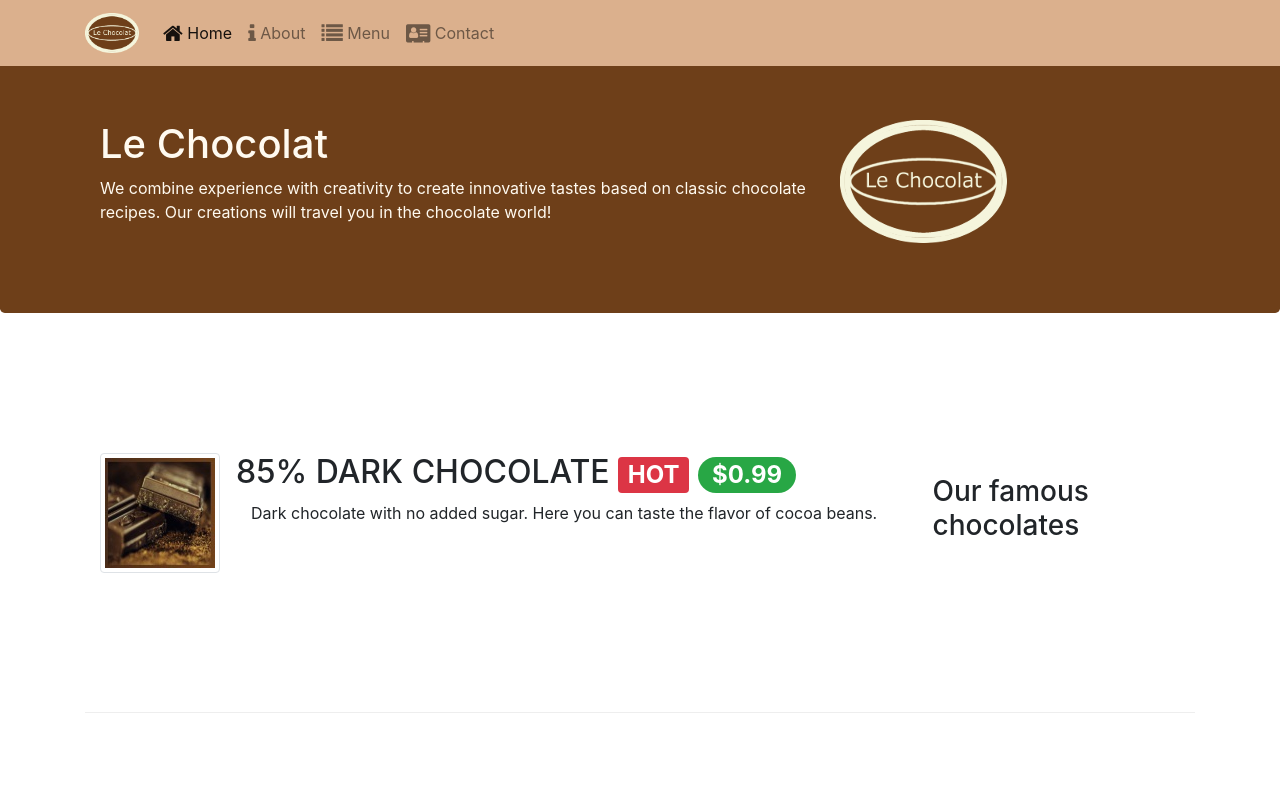
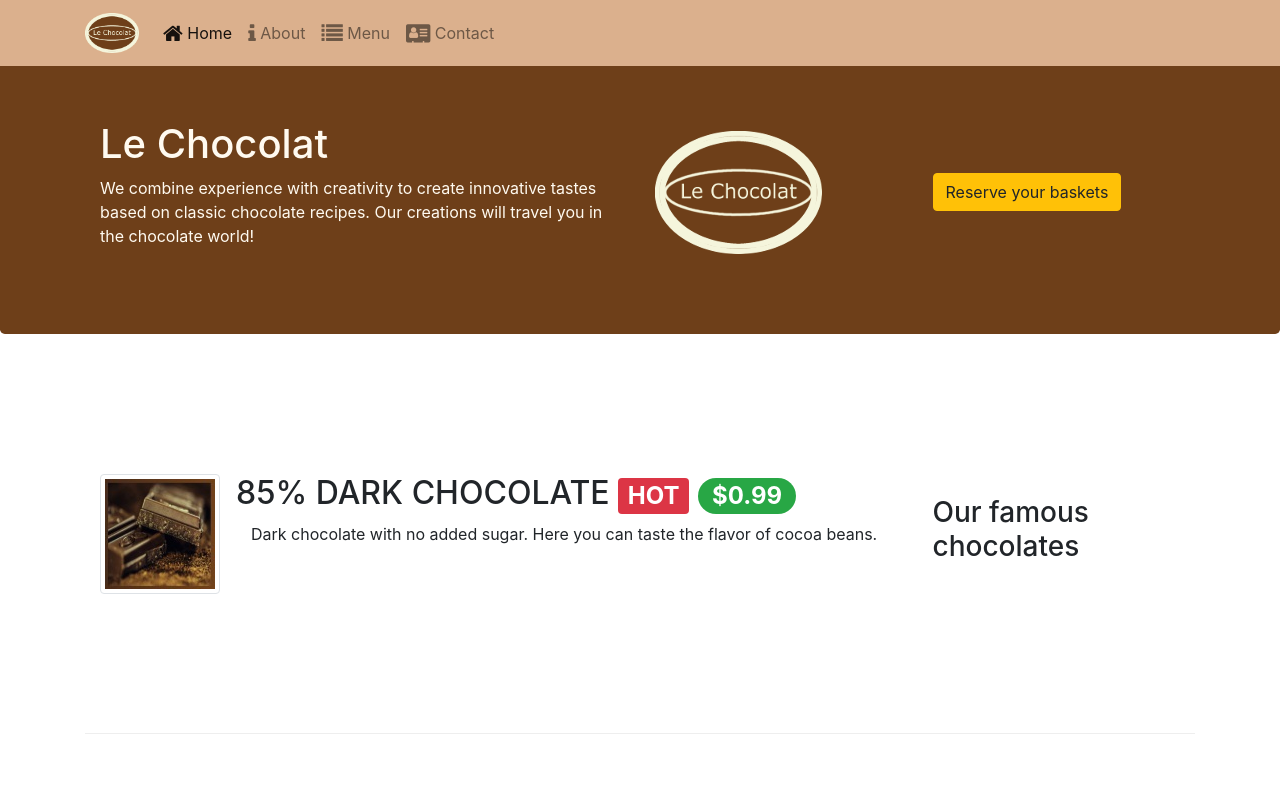
Before and after one commit to Athsof/leChocolat, a website: page index.html in a window 1280 px wide. Shown: the top 800 px of the page. Drawn offline with nearby package versions, Linux system fonts and the light colour scheme.

Commit message:
Bootstrap Assignment 9 Task 2

```diff
--- a/index.html
+++ b/index.html
@@ -43,15 +43,25 @@
 
     <header class="jumbotron">
         <div class="container">
-            <div class="row row-header">
-                <div class="col-12 col-sm-8">
+            <div class="row row-header align-items-center">
+                <div class="col-12 col-sm-6">
                     <h1>Le Chocolat</h1>
                     <p>We combine experience with creativity to create innovative tastes based on classic chocolate
                         recipes. Our creations will travel you in the chocolate world!</p>
                 </div>
-                <div class="col col-sm">
+                <div class="col-12 col-sm-3">
                     <img src="images/logo.png" class="img-fluid">
+
+
+
                 </div>
+                <div class="col-12 col-sm-3">
+
+
+                    <a role="button" class="btn btn-warning" href="#reserveAncor"> Reserve your baskets</a>
+
+                </div>
+
             </div>
         </div>
     </header>
@@ -121,7 +131,7 @@
             <div class="col-12 col-sm-8">
                 <div class="card">
                     <h3 class="card-header bg-warning text-white">Reserve your baskets</h3>
-
+                    <a name="reserveAncor"></a>
                     <div class="card-body">
                         <form>
                             <div class="form-group row">
```
